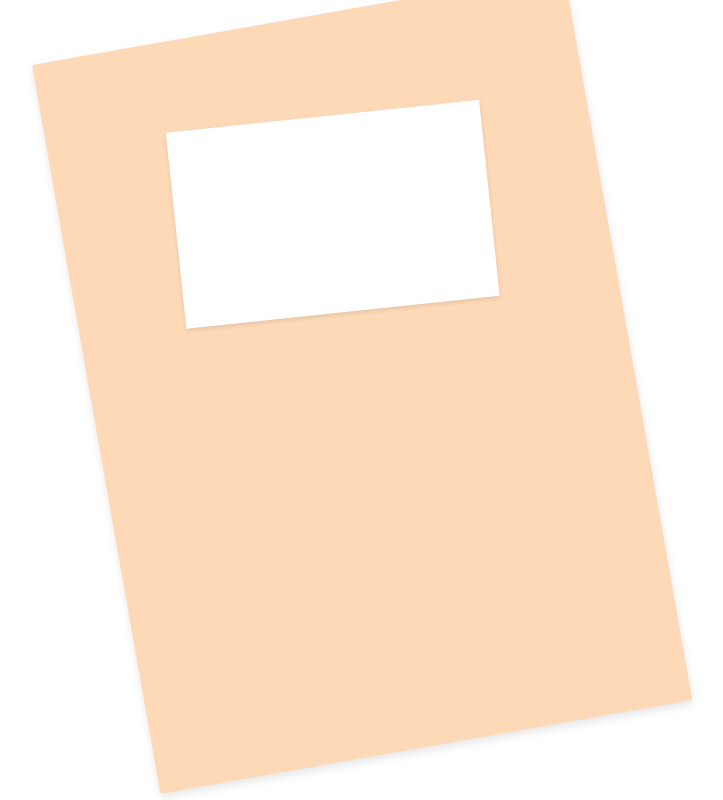
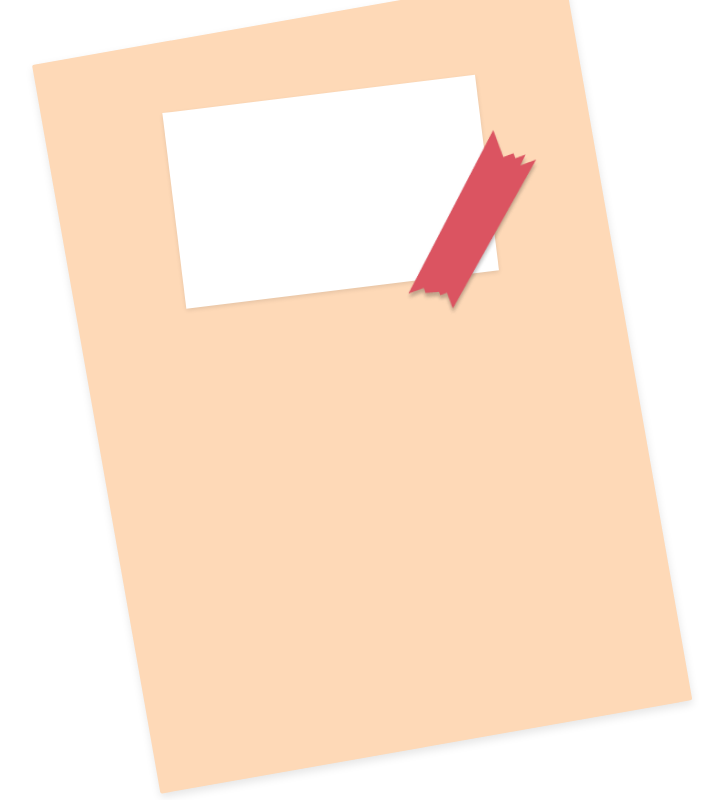
Before and after one commit to 20massalia/20massalila.github.io, a React (Create React App) app: page / in a window 1280 px wide. Shown: the whole page, without its empty margins (338-1061 px from the left). Built offline with nearby package versions, Linux system fonts and the light colour scheme.

Commit message:
feat: Added Red Tape Image

```diff
--- a/src/pages/DiaryCover.jsx
+++ b/src/pages/DiaryCover.jsx
@@ -1,5 +1,6 @@
 import React from "react";
 import styled from 'styled-components';
+import redTapeImage from '../assets/red_tape.png';
 import { COLOR } from '../constants/color';
 
 const Body = styled.div`
@@ -18,7 +19,7 @@ const DiaryCoverWrapper = styled.div`
     position: relative;
     padding: 20px;
     border-radius: 2px;
-    transform: rotate(350deg); /* 350deg 대신 10deg 사용 */
+    transform: rotate(350deg);
     transform-origin: top left;
     box-shadow: 0 4px 8px rgba(0, 0, 0, 0.1);
 `;
@@ -35,7 +36,7 @@ const SpiralBinding = styled.div`
 const Content = styled.div`
     position: relative;
     margin-left: 100px;
-    margin-top: 70px;
+    margin-top: 50px;
 `;
 
 const Drawing = styled.div`
@@ -46,9 +47,19 @@ const Drawing = styled.div`
     display: flex;
     justify-content: center;
     align-items: center;
-    transform: rotate(4deg); /* 350deg 대신 10deg 사용 */
+    transform: rotate(3deg);
     transform-origin: top left;
     box-shadow: 0 2px 4px rgba(0, 0, 0, 0.1);
+    position: relative;
+`;
+
+const RedTape = styled.img`
+    z-index: 5;
+    position: absolute;
+    bottom: -50px;
+    right: 30px;
+    transform: rotate(7deg);
+    transform-origin: top left;
 `;
 
 const DiaryCover = () => {
@@ -57,6 +68,7 @@ const DiaryCover = () => {
             <DiaryCoverWrapper>
                 <SpiralBinding />
                 <Content>
+                    <RedTape src={redTapeImage} alt="Red Tape" />
                     <Drawing>
                         {/* 그림 넣기 */}
                     </Drawing>
```
Also changed, not shown: src/assets/red_tape.png (added).
